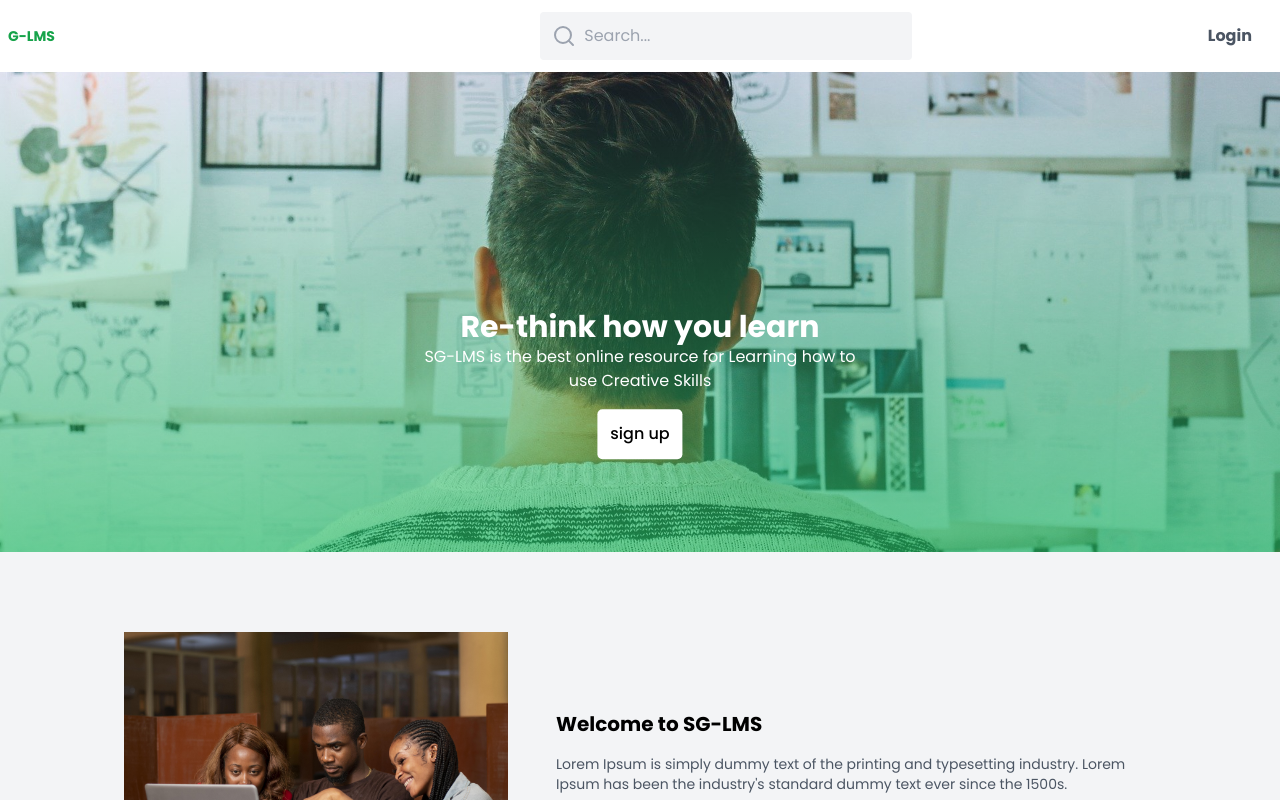
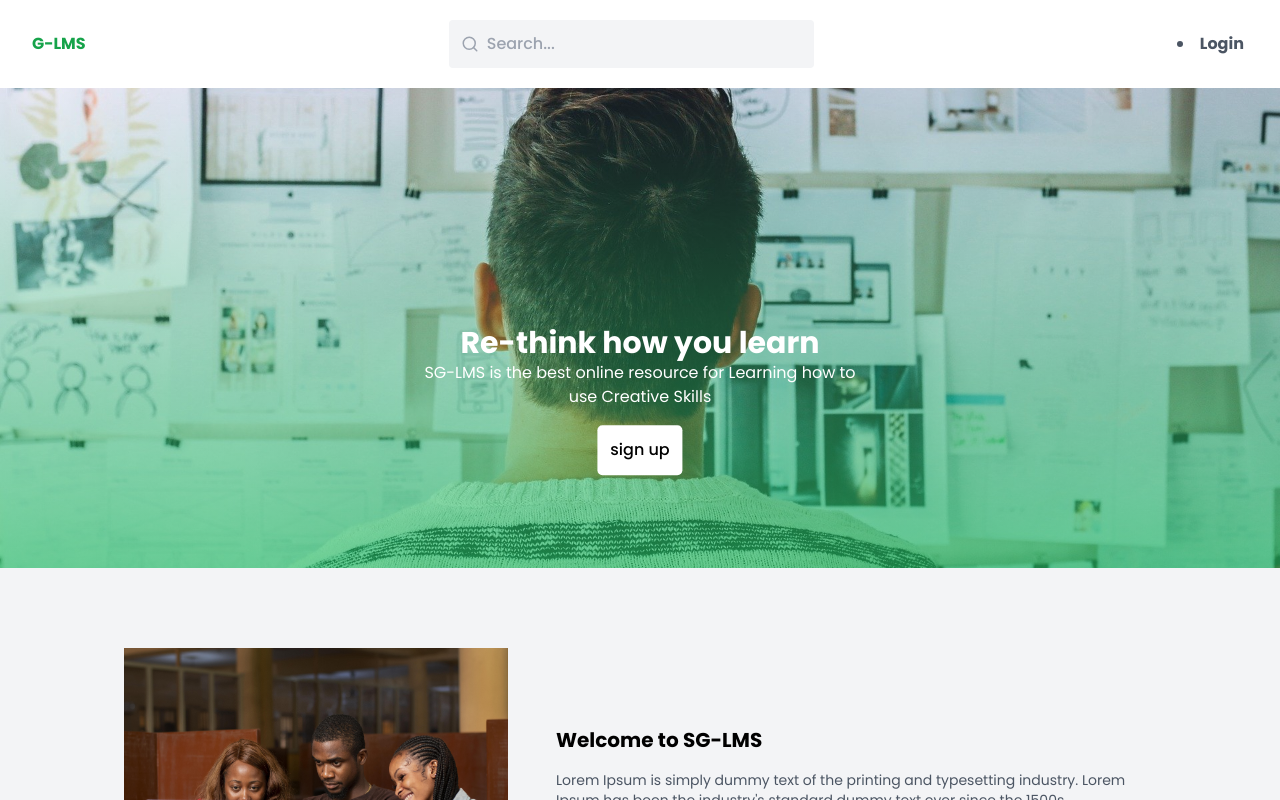
Before and after one commit to acid12w/LMS, a React (Create React App) app: page / in a window 1280 px wide. Shown: the top 800 px of the page. Built offline with nearby package versions, Linux system fonts and the light colour scheme; no server answers.

Commit message:
nav bar updated to be  mobile resposive

```diff
--- a/src/components/Layout/MainNaviagtion.js
+++ b/src/components/Layout/MainNaviagtion.js
@@ -26,7 +26,6 @@ export const MainNaviagtion = () => {
 
   const navigate = useNavigate();
   const [searchValue, setSearchValue] = useState();
-  const [revealSearch, setRevealSearch] = useState(false);
   const [persist, setPersist] = usePersist();
 
   const {isInstructor, isStudent} = useAuth();
@@ -58,27 +57,98 @@ export const MainNaviagtion = () => {
     backgroundImage: `url(${user?.profileImage || avatar})`,
   };
 
-  const homeLink = isAuth ? '/home' : '/'
-
   return (
-     <nav className="flex items-center justify-between sticky px-2 py-2 bg-white drop-shadow-sm">
-      <h3 className="font-bold w-[20%] text-green-600">
-        <Link className="text-sm" to={homeLink}>G-LMS</Link>
-      </h3>
-      <div className="flex items-center justify-center p-2 bg-gray-100 rounded w-auto"  >
-        <FiSearch className="text-gray-400 text-2xl mr-1 ml-1" />
+    <>
+    <nav className="bg-white border-gray-200">
+  <div className="w-full flex flex-wrap items-center justify-between p-4">
+    <Link className="font-bold p-4 text-green-600" to="/">G-LMS</Link>
+  <div className="flex items-center md:order-2 space-x-3 md:space-x-0 rtl:space-x-reverse">
+        {isAuth || (
+                  <li className="mr-1 p-4 text-gray-600 hover:text-green-600">
+                    <NavLink to="user/?query=login" className="font-bold">
+                      Login
+                    </NavLink>
+                  </li>
+                )}
+          {isAuth && (
+                  <div
+                    className="mr-4 "
+                    onClick={() => {
+                      setToggleMenu(!toggleMenu);
+                    }}
+                  >
+                    <div
+                      className="h-12 w-12 bg-center bg-cover rounded-full mr-4 bg-green-400"
+                      style={bgStyle}
+                    ></div>
+                    {toggleMenu && <DropDown userName={user.currentUsername} handleLogout={handleLogout} role={isInstructor}/>}
+                  </div>
+          )}
+      <button onClick={() => setToggleDropDown(!toggleDropDown)} data-collapse-toggle="navbar-user" type="button" className="inline-flex items-center p-2 w-10 h-10 justify-center text-sm text-gray-500 rounded-lg md:hidden hover:bg-gray-100 focus:outline-none focus:ring-2 focus:ring-gray-200 " aria-controls="navbar-user" aria-expanded="false">
+        <span className="sr-only">Open main menu</span>
+        <FiSearch className="text-gray-600 text-lg mr-1 ml-1" />
+    </button>
+  </div>
+  <div className={`items-center justify-between ${toggleDropDown ? 'visible' : 'hidden'} w-full md:flex md:w-auto md:order-1`} id="navbar-user">
+  <ul className="flex flex-col font-medium p-4 md:p-0 mt-4 border border-gray-100 rounded-lg bg-gray-50 md:space-x-8 rtl:space-x-reverse md:flex-row md:mt-0 md:border-0 md:bg-white">
+   <li className="">
+   <div className="flex items-center justify-center p-2 bg-gray-100 rounded">
+        <FiSearch className="text-gray-400 text-lg mr-1 ml-1" />
         <form onSubmit={submitForm}>
           <input
             type="search"
             placeholder="Search..."
             onChange={(e) => setSearchValue(e.target.value)}
-            className="p-1 border-none outline-none bg-gray-100 bg-text-400 w-[90%]"
+            className="p-1 border-none outline-none bg-gray-100 bg-text-400"
+          />
+        </form>
+      </div>
+    </li>
+
+      {/* {isAuth && (
+        <li className="mr-1 p-4 text-gray-600 hover:text-green-600">
+          <NavLink to="/home" className="font-bold">
+            Home
+          </NavLink>
+        </li>)} */}
+        {/* {isAuth && (
+          <li className="mr-3 p-4 bg-gray-100 rounded-full text-gray-600 hover:text-green-600 text-xl"
+          onClick={() => {
+            setToggleNotification(!toggleNotification);
+          }}>
+            <RiNotification4Fill />
+            {toggleNotification && <NotificationDropdown />}
+          </li>
+        )} */}
+
+    </ul>
+  </div>
+  </div>
+</nav>
+    {/* <nav className="flex items-center justify-between sticky  px-8 py-2 bg-white drop-shadow-sm">
+      <h3 className="font-bold p-4 text-green-600">
+        <Link to="/">G-LMS</Link>
+      </h3>
+      <div className="flex items-center justify-center p-2 bg-gray-100 rounded">
+        <FiSearch className="text-gray-400 text-lg mr-1 ml-1" />
+        <form onSubmit={submitForm}>
+          <input
+            type="search"
+            placeholder="Search..."
+            onChange={(e) => setSearchValue(e.target.value)}
+            className="p-1 border-none outline-none bg-gray-100 bg-text-400"
           />
         </form>
       </div>
       <ul className="flex items-center">
+      {isAuth && (
+        <li className="mr-1 p-4 text-gray-600 hover:text-green-600">
+          <NavLink to="/home" className="font-bold">
+            Home
+          </NavLink>
+        </li>)}
         {isAuth && (
-          <li className="mr-3 p-2 ml-4 sm:p-4 bg-gray-100 rounded-full text-gray-600 hover:text-green-600 text-sm sm:text-xl"
+          <li className="mr-3 p-4 bg-gray-100 rounded-full text-gray-600 hover:text-green-600 text-xl"
           onClick={() => {
             setToggleNotification(!toggleNotification);
           }}>
@@ -95,18 +165,21 @@ export const MainNaviagtion = () => {
         )}
          {isAuth && (
           <li
+            className="mr-4 "
             onClick={() => {
               setToggleMenu(!toggleMenu);
             }}
           >
             <div
-              className="h-12 w-12 bg-center bg-cover rounded-full bg-green-400"
+              className="h-12 w-12 bg-center bg-cover rounded-full mr-4 bg-green-400"
               style={bgStyle}
             ></div>
             {toggleMenu && <DropDown userName={user.currentUsername} handleLogout={handleLogout} role={isInstructor}/>}
           </li>
         )}
       </ul>
-    </nav>
+    </nav> */}
+
+    </>
   );
 };
```
